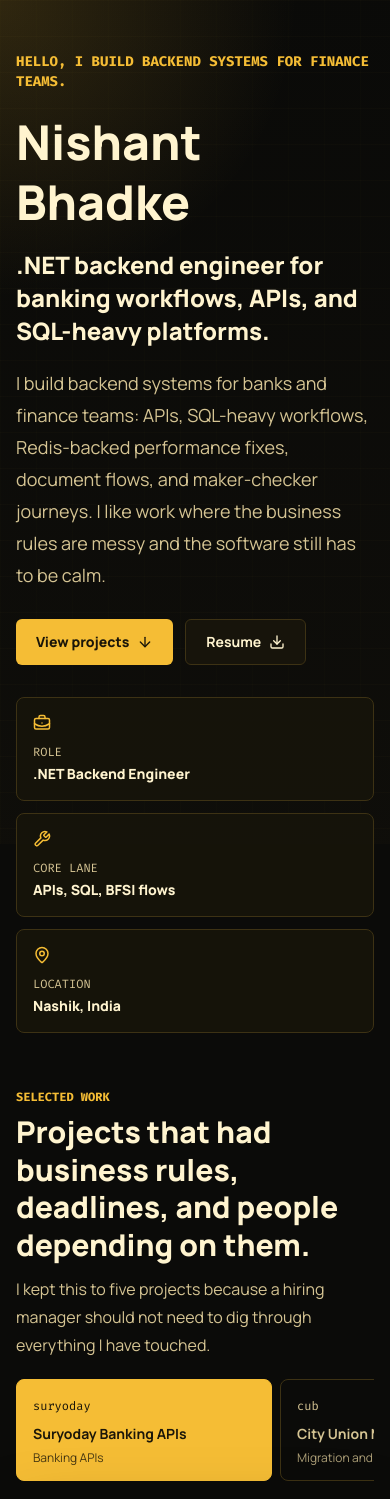
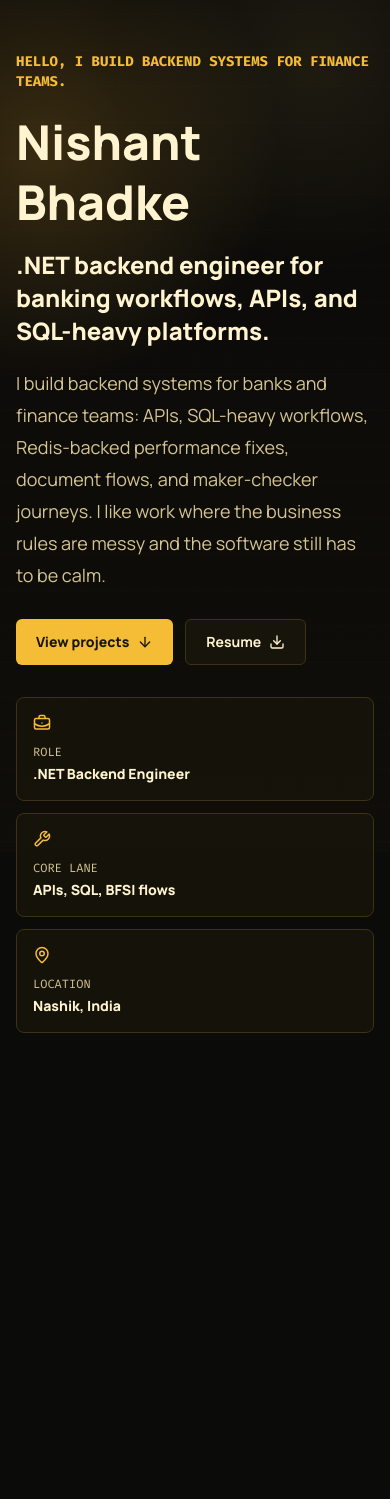
Before and after one commit to nishantbhadke/nishant-bhadke-command-portfolio, a Next.js app: page / in a window 390 px wide. Shown: the top 1499 px of the page. Built offline with nearby package versions, Linux system fonts and the light colour scheme; no server answers.

Commit message:
Add interactive motion polish

```diff
--- a/app/globals.css
+++ b/app/globals.css
@@ -30,8 +30,113 @@ body {
   -moz-osx-font-smoothing: grayscale;
 }
 
+.ambient-wash {
+  background:
+    radial-gradient(circle at 12% 18%, rgba(245, 189, 53, 0.18), transparent 30%),
+    radial-gradient(circle at 80% 8%, rgba(255, 217, 102, 0.08), transparent 24%),
+    linear-gradient(180deg, rgba(11, 11, 9, 0.92), rgba(15, 14, 10, 0.98));
+  animation: ambient-drift 14s ease-in-out infinite alternate;
+}
+
+.ambient-grid {
+  opacity: 0.12;
+  background-image:
+    linear-gradient(rgba(255, 217, 102, 0.18) 1px, transparent 1px),
+    linear-gradient(90deg, rgba(255, 217, 102, 0.12) 1px, transparent 1px);
+  background-size: 36px 36px;
+  animation: grid-drift 18s linear infinite;
+}
+
 .site-reveal {
   animation: site-reveal 620ms cubic-bezier(0.22, 1, 0.36, 1) both;
+}
+
+.section-shell {
+  animation: section-rise both;
+  animation-timeline: view();
+  animation-range: entry 0% cover 28%;
+}
+
+.interactive-card,
+.project-detail-card,
+.project-tab,
+.soft-tile,
+.skill-chip,
+.command-chip,
+.dock-button,
+.action-button,
+.secondary-action {
+  transition:
+    transform 220ms cubic-bezier(0.22, 1, 0.36, 1),
+    border-color 220ms ease,
+    background-color 220ms ease,
+    color 220ms ease,
+    box-shadow 220ms ease,
+    opacity 220ms ease;
+}
+
+.interactive-card:hover,
+.project-detail-card:hover,
+.soft-tile:hover {
+  transform: translateY(-4px);
+  box-shadow: 0 18px 46px rgba(0, 0, 0, 0.3);
+}
+
+.project-tab {
+  position: relative;
+  overflow: hidden;
+}
+
+.project-tab::after,
+.action-button::after,
+.secondary-action::after {
+  content: "";
+  position: absolute;
+  inset: 0;
+  pointer-events: none;
+  background: linear-gradient(110deg, transparent, rgba(255, 244, 207, 0.18), transparent);
+  opacity: 0;
+  transform: translateX(-100%);
+}
+
+.project-tab:hover {
+  transform: translateX(4px);
+}
+
+.project-tab:hover::after,
+.action-button:hover::after,
+.secondary-action:hover::after {
+  opacity: 1;
+  animation: light-sweep 760ms cubic-bezier(0.22, 1, 0.36, 1);
+}
+
+.skill-chip:hover,
+.command-chip:hover,
+.dock-button:hover {
+  transform: translateY(-2px);
+  box-shadow: 0 10px 22px rgba(245, 189, 53, 0.08);
+}
+
+.action-button,
+.secondary-action {
+  position: relative;
+  overflow: hidden;
+}
+
+.action-button:hover,
+.secondary-action:hover {
+  transform: translateY(-2px);
+}
+
+.input-glow {
+  transition:
+    border-color 200ms ease,
+    box-shadow 200ms ease,
+    background-color 200ms ease;
+}
+
+.input-glow:focus {
+  box-shadow: 0 0 0 3px rgba(245, 189, 53, 0.12);
 }
 
 .console-panel {
@@ -62,6 +167,13 @@ body {
   box-shadow: inset 0 0 26px rgba(245, 189, 53, 0.06);
 }
 
+.console-screen:focus-within {
+  border-color: #f5bd35;
+  box-shadow:
+    inset 0 0 26px rgba(245, 189, 53, 0.1),
+    0 0 0 3px rgba(245, 189, 53, 0.08);
+}
+
 .console-screen::after {
   content: "";
   position: absolute;
@@ -82,6 +194,10 @@ body {
   animation: cursor-pulse 1s steps(2, start) infinite;
 }
 
+.history-entry {
+  animation: terminal-line 360ms cubic-bezier(0.22, 1, 0.36, 1) both;
+}
+
 .mascot-card {
   animation: bot-float 4.5s ease-in-out infinite;
 }
@@ -99,6 +215,62 @@ body {
   to {
     opacity: 1;
     transform: translateY(0);
+  }
+}
+
+@keyframes section-rise {
+  from {
+    opacity: 0;
+    transform: translateY(28px) scale(0.985);
+  }
+
+  to {
+    opacity: 1;
+    transform: translateY(0) scale(1);
+  }
+}
+
+@keyframes ambient-drift {
+  from {
+    filter: hue-rotate(0deg) brightness(1);
+    transform: scale(1);
+  }
+
+  to {
+    filter: hue-rotate(-8deg) brightness(1.08);
+    transform: scale(1.04);
+  }
+}
+
+@keyframes grid-drift {
+  from {
+    background-position: 0 0;
+  }
+
+  to {
+    background-position: 36px 36px;
+  }
+}
+
+@keyframes light-sweep {
+  from {
+    transform: translateX(-100%);
+  }
+
+  to {
+    transform: translateX(100%);
+  }
+}
+
+@keyframes terminal-line {
+  from {
+    opacity: 0;
+    transform: translateX(-8px);
+  }
+
+  to {
+    opacity: 1;
+    transform: translateX(0);
   }
 }
 
--- a/components/CommandPortfolio.tsx
+++ b/components/CommandPortfolio.tsx
@@ -309,14 +309,14 @@ export function CommandPortfolio() {
 
   return (
     <main id="main-content" className="min-h-screen bg-paper text-ink">
-      <div className="pointer-events-none fixed inset-0 bg-[radial-gradient(circle_at_top_left,rgba(245,189,53,0.16),transparent_32%),linear-gradient(180deg,rgba(11,11,9,0.92),rgba(15,14,10,0.98))]" />
-      <div className="pointer-events-none fixed inset-0 opacity-[0.12] [background-image:linear-gradient(rgba(255,217,102,0.18)_1px,transparent_1px),linear-gradient(90deg,rgba(255,217,102,0.12)_1px,transparent_1px)] [background-size:36px_36px]" />
+      <div className="ambient-wash pointer-events-none fixed inset-0" />
+      <div className="ambient-grid pointer-events-none fixed inset-0" />
 
       <div className={`relative mx-auto grid w-full max-w-7xl gap-6 px-4 py-5 sm:px-6 lg:px-8 ${shellClass}`}>
         <div className="grid min-w-0 gap-6">
           <HeroSection overviewRef={overviewRef} runCommand={runCommand} />
 
-          <section ref={projectsRef} className="scroll-mt-6">
+          <section ref={projectsRef} className="section-shell scroll-mt-6">
             <SectionHeader
               eyebrow="Selected work"
               title="Projects that had business rules, deadlines, and people depending on them."
@@ -332,7 +332,7 @@ export function CommandPortfolio() {
                       setProjectIndex(index);
                       setActiveSection("projects");
                     }}
-                    className={`min-w-64 rounded-lg border px-4 py-3 text-left transition lg:min-w-0 ${
+                    className={`project-tab min-w-64 rounded-lg border px-4 py-3 text-left transition lg:min-w-0 ${
                       index === projectIndex
                         ? "border-accent bg-accent text-[#1b1609]"
                         : "border-line bg-card/86 text-muted hover:border-accent hover:text-ink"
@@ -344,7 +344,13 @@ export function CommandPortfolio() {
                   </button>
                 ))}
               </div>
-              <article className="rounded-lg border border-line bg-card/92 p-5 shadow-soft">
+              <motion.article
+                key={selectedProject.id}
+                initial={{ opacity: 0, y: 16, filter: "blur(4px)" }}
+                animate={{ opacity: 1, y: 0, filter: "blur(0px)" }}
+                transition={{ duration: 0.36, ease: [0.22, 1, 0.36, 1] }}
+                className="project-detail-card rounded-lg border border-line bg-card/92 p-5 shadow-soft"
+              >
                 <div className="flex flex-col gap-4 sm:flex-row sm:items-start sm:justify-between">
                   <div>
                     <p className="font-mono text-xs font-bold uppercase text-accent">{selectedProject.label}</p>
@@ -368,11 +374,11 @@ export function CommandPortfolio() {
                     </span>
                   ))}
                 </div>
-              </article>
+              </motion.article>
             </div>
           </section>
 
-          <section ref={workRef} className="scroll-mt-6">
+          <section ref={workRef} className="section-shell scroll-mt-6">
             <SectionHeader
               eyebrow="Experience"
               title="Production work, not just portfolio demos."
@@ -380,7 +386,7 @@ export function CommandPortfolio() {
             />
             <div className="mt-5 grid gap-4">
               {work.map((item) => (
-                <article key={item.company} className="rounded-lg border border-line bg-card/92 p-5 shadow-soft">
+                <article key={item.company} className="interactive-card rounded-lg border border-line bg-card/92 p-5 shadow-soft">
                   <div className="flex flex-col gap-2 sm:flex-row sm:items-start sm:justify-between">
                     <div>
                       <h3 className="text-xl font-black text-ink">{item.role}</h3>
@@ -390,7 +396,7 @@ export function CommandPortfolio() {
                   </div>
                   <div className="mt-4 grid gap-3 md:grid-cols-2">
                     {item.bullets.map((bullet) => (
-                      <p key={bullet} className="rounded-md border border-line bg-surface/78 px-4 py-3 text-sm leading-7 text-muted">
+                      <p key={bullet} className="soft-tile rounded-md border border-line bg-surface/78 px-4 py-3 text-sm leading-7 text-muted">
                         {bullet}
                       </p>
                     ))}
@@ -400,7 +406,7 @@ export function CommandPortfolio() {
             </div>
           </section>
 
-          <section ref={skillsRef} className="scroll-mt-6">
+          <section ref={skillsRef} className="section-shell scroll-mt-6">
             <SectionHeader
               eyebrow="Stack"
               title="Tools I have actually used to ship backend systems."
@@ -408,11 +414,11 @@ export function CommandPortfolio() {
             />
             <div className="mt-5 grid gap-3 sm:grid-cols-2 xl:grid-cols-3">
               {skills.map((group) => (
-                <article key={group.group} className="rounded-lg border border-line bg-card/92 p-4">
+                <article key={group.group} className="interactive-card rounded-lg border border-line bg-card/92 p-4">
                   <p className="font-mono text-xs font-bold uppercase text-accent">{group.group}</p>
                   <div className="mt-3 flex flex-wrap gap-2">
                     {group.items.map((item) => (
-                      <span key={item} className="rounded-md bg-command px-2.5 py-2 text-xs font-semibold text-muted">
+                      <span key={item} className="skill-chip rounded-md bg-command px-2.5 py-2 text-xs font-semibold text-muted">
                         {item}
                       </span>
                     ))}
@@ -422,7 +428,7 @@ export function CommandPortfolio() {
             </div>
           </section>
 
-          <section ref={contactRef} className="scroll-mt-6">
+          <section ref={contactRef} className="section-shell scroll-mt-6">
             <SectionHeader
               eyebrow="Contact"
               title="Reach out directly, or use the terminal prompt."
@@ -439,7 +445,7 @@ export function CommandPortfolio() {
                   event.preventDefault();
                   openDraftEmail();
                 }}
-                className="rounded-lg border border-line bg-card/92 p-5 shadow-soft"
+                className="interactive-card rounded-lg border border-line bg-card/92 p-5 shadow-soft"
               >
                 <div className="grid gap-3 sm:grid-cols-2">
                   <InputField label="Name" value={composer.name} onChange={(value) => setComposer((current) => ({ ...current, name: value }))} />
@@ -455,14 +461,14 @@ export function CommandPortfolio() {
                   id="message"
                   value={composer.message}
                   onChange={(event) => setComposer((current) => ({ ...current, message: event.target.value }))}
-                  className="mt-2 min-h-36 w-full rounded-md border border-line bg-surface px-3 py-3 text-sm leading-7 text-ink outline-none focus:border-accent"
+                  className="input-glow mt-2 min-h-36 w-full rounded-md border border-line bg-surface px-3 py-3 text-sm leading-7 text-ink outline-none focus:border-accent"
                   placeholder="Hi Nishant, I saw your banking platform work and wanted to talk about..."
                 />
                 <div className="mt-3 flex flex-col gap-3 sm:flex-row sm:items-center sm:justify-between">
                   <p className="text-xs leading-5 text-muted">
                     {notice || `Tone check: ${draftAnalysis.blocked ? "rewrite needed" : "clear"}; readiness ${draftAnalysis.readinessPercent}%.`}
                   </p>
-                  <button type="submit" className="inline-flex items-center justify-center gap-2 rounded-md bg-accent px-4 py-3 text-sm font-black text-[#1b1609] transition hover:bg-accentSoft">
+                  <button type="submit" className="action-button inline-flex items-center justify-center gap-2 rounded-md bg-accent px-4 py-3 text-sm font-black text-[#1b1609] transition hover:bg-accentSoft">
                     Draft email <Send size={16} />
                   </button>
                 </div>
@@ -528,10 +534,10 @@ function HeroSection({
           </p>
           <p className="mt-5 max-w-3xl text-lg leading-8 text-muted">{profile.intro}</p>
           <div className="mt-7 flex flex-wrap gap-3">
-            <button onClick={() => runCommand("projects")} className="inline-flex items-center gap-2 rounded-md bg-accent px-5 py-3 text-sm font-black text-[#1b1609] transition hover:bg-accentSoft">
+            <button onClick={() => runCommand("projects")} className="action-button inline-flex items-center gap-2 rounded-md bg-accent px-5 py-3 text-sm font-black text-[#1b1609] transition hover:bg-accentSoft">
               View projects <ArrowDown size={16} />
             </button>
-            <button onClick={() => runCommand("download resume")} className="inline-flex items-center gap-2 rounded-md border border-line bg-card px-5 py-3 text-sm font-bold text-ink transition hover:border-accent">
+            <button onClick={() => runCommand("download resume")} className="secondary-action inline-flex items-center gap-2 rounded-md border border-line bg-card px-5 py-3 text-sm font-bold text-ink transition hover:border-accent">
               Resume <Download size={16} />
             </button>
           </div>
@@ -589,7 +595,7 @@ function CommandConsole({
               key={mode}
               type="button"
               onClick={() => setDockMode(mode)}
-              className={`rounded px-2 py-1 font-mono text-[0.68rem] uppercase ${dockMode === mode ? "bg-accent text-[#1b1609]" : "text-muted"}`}
+              className={`dock-button rounded px-2 py-1 font-mono text-[0.68rem] uppercase ${dockMode === mode ? "bg-accent text-[#1b1609]" : "text-muted"}`}
             >
               {mode}
             </button>
@@ -609,7 +615,7 @@ function CommandConsole({
             autoComplete="off"
           />
           <span aria-hidden="true" className="console-cursor" />
-          <button type="submit" className="rounded bg-accent px-3 py-2 text-xs font-black text-[#1b1609] transition hover:bg-accentSoft">
+          <button type="submit" className="action-button rounded bg-accent px-3 py-2 text-xs font-black text-[#1b1609] transition hover:bg-accentSoft">
             Run
           </button>
         </div>
@@ -620,7 +626,7 @@ function CommandConsole({
             key={command}
             type="button"
             onClick={() => runCommand(command)}
-            className="rounded-md border border-line bg-surface px-2.5 py-2 font-mono text-xs text-muted transition hover:border-accent hover:text-ink"
+            className="command-chip rounded-md border border-line bg-surface px-2.5 py-2 font-mono text-xs text-muted transition hover:border-accent hover:text-ink"
           >
             {command}
           </button>
@@ -631,7 +637,7 @@ function CommandConsole({
           <p className="font-mono text-xs leading-6 text-[#9c8542]">Console cleared.</p>
         ) : (
           history.map((entry) => (
-            <div key={entry.id} className="border-b border-[#3c3214] py-2 last:border-0">
+            <div key={entry.id} className="history-entry border-b border-[#3c3214] py-2 last:border-0">
               <p className="font-mono text-xs text-accent">$ {entry.command}</p>
               <p className="mt-1 text-sm leading-6 text-[#ffe69a]">{entry.response}</p>
             </div>
@@ -707,7 +713,7 @@ function ProofBlock({ label, value, strong = false }: { label: string; value: st
 
 function ContactLink({ icon, label, value, href }: { icon: React.ReactNode; label: string; value: string; href: string }) {
   return (
-    <a href={href} target={href.startsWith("http") ? "_blank" : undefined} rel={href.startsWith("http") ? "noreferrer" : undefined} className="flex items-center gap-3 rounded-lg border border-line bg-card/92 p-4 text-ink transition hover:border-accent">
+    <a href={href} target={href.startsWith("http") ? "_blank" : undefined} rel={href.startsWith("http") ? "noreferrer" : undefined} className="interactive-card flex items-center gap-3 rounded-lg border border-line bg-card/92 p-4 text-ink transition hover:border-accent">
       <span className="text-accent">{icon}</span>
       <span>
         <span className="block font-mono text-xs uppercase text-muted">{label}</span>
@@ -740,7 +746,7 @@ function InputField({
         type={type}
         value={value}
         onChange={(event) => onChange(event.target.value)}
-        className="mt-2 w-full rounded-md border border-line bg-surface px-3 py-3 text-sm text-ink outline-none focus:border-accent"
+        className="input-glow mt-2 w-full rounded-md border border-line bg-surface px-3 py-3 text-sm text-ink outline-none focus:border-accent"
       />
     </div>
   );
```
